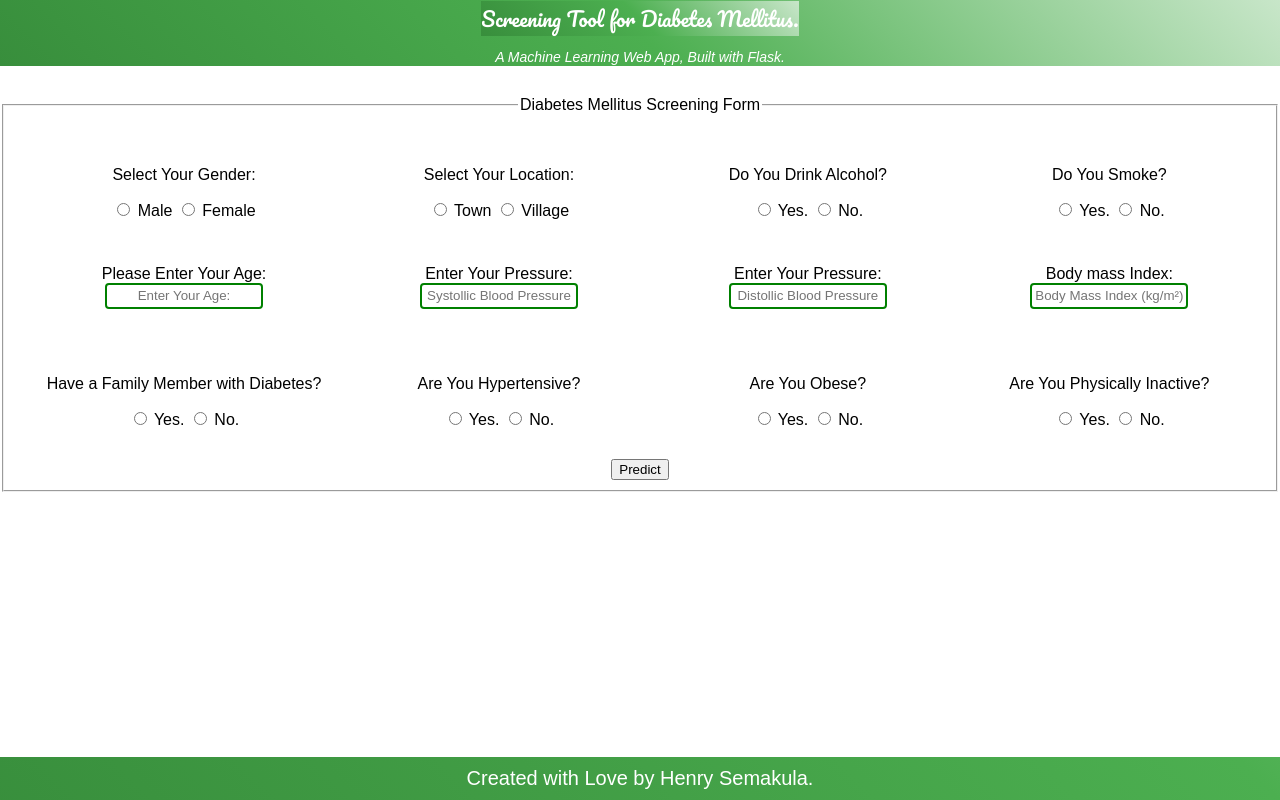
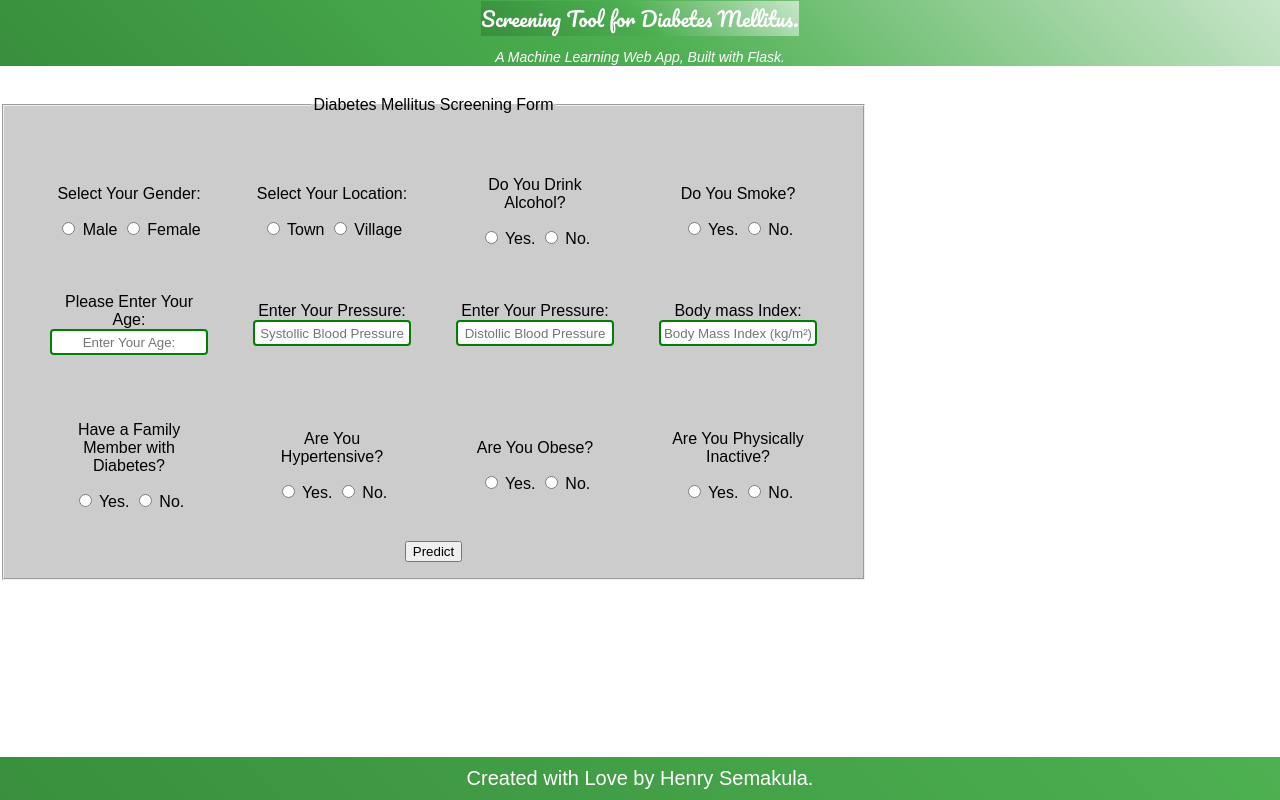
Before and after one commit to dbms-sema/Type-2-Diabetes, a Flask app: page / in a window 1280 px wide. Run offline with Flask 2, Linux system fonts and the light colour scheme; parts of the project's set-up code (start-up, migrations or seed data) failed here and were passed over; some libraries are stand-ins or nearby versions.

Commit message:
Update styles.css

```diff
--- a/static/styles.css
+++ b/static/styles.css
@@ -1,6 +1,17 @@
 html{
 	height: 100%;
 	margin: 1;
+}
+fieldset
+{
+  background-color:#CCC;
+  max-width:500px;
+  padding:16px;
+}
+.legend
+{
+  margin-bottom:0px;
+  margin-left:16px;
 }
 
 body{
```
